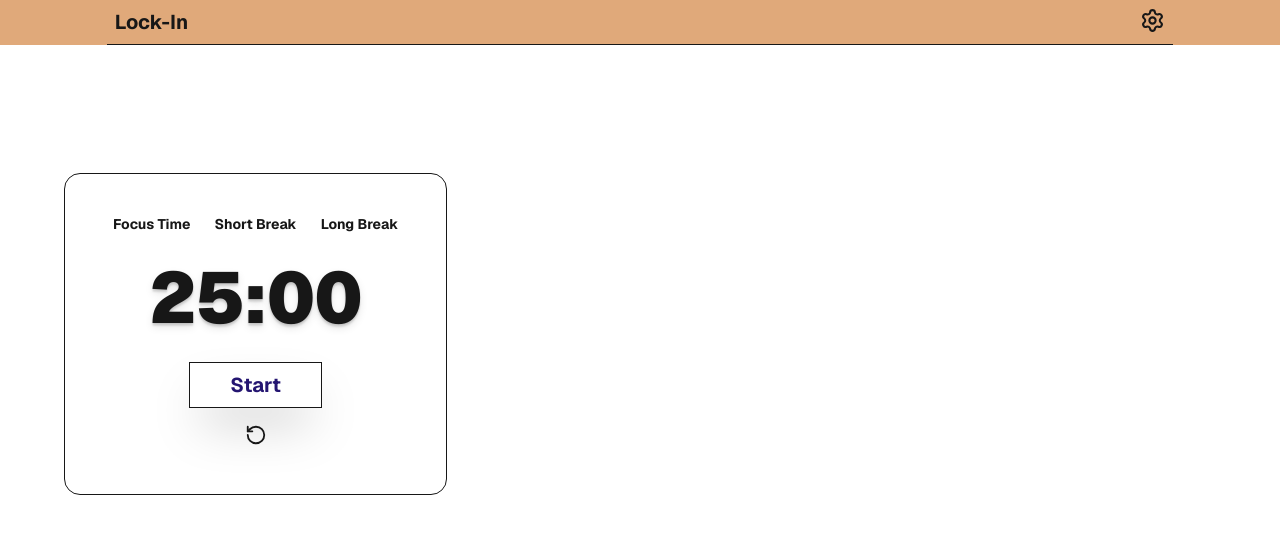
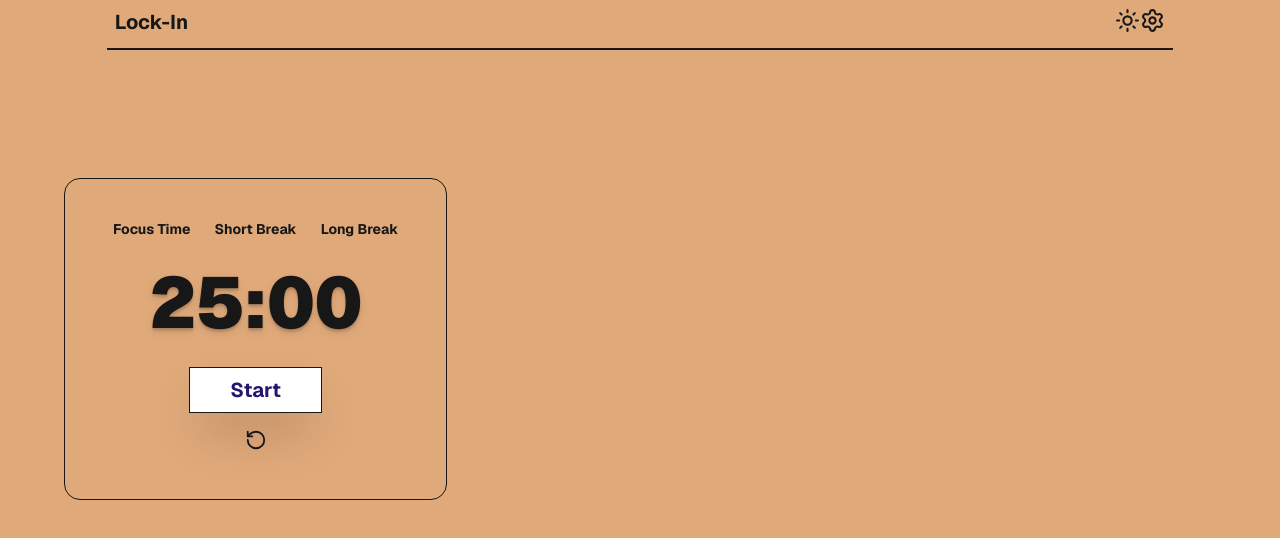
Before and after one commit to jvazquez30/pomodoro-timer, a Next.js app: page / in a window 1280 px wide. Shown: the top 538 px of the page. Built offline with nearby package versions, Linux system fonts and the light colour scheme.

Commit message:
added theme feature

```diff
--- a/src/app/components/Header.tsx
+++ b/src/app/components/Header.tsx
@@ -1,14 +1,29 @@
-import { Settings } from 'lucide-react';
+"use client"
+import { Settings, Sun, MoonStar,} from 'lucide-react';
+import { useState } from 'react';
 
 
 export default function Header() {
+  const [theme, setTheme] = useState<'light' | 'dark'>("light");
+
+
+
+  const handleToggleTheme = () => {
+    setTheme(theme === "light" ? 'dark' : 'light')
+    document.documentElement.classList.toggle('dark')
+  }
 
   return (
-    <div className="flex justify-between p-2 border-b-1 w-10/12">
+    <div className="flex justify-between p-2 border-b-2 w-10/12">
       <p className="text-xl font-bold">Lock-In</p>
-      <ul>
+      <ul className='flex justify-between'>
+         <li className=''>
+        <button type='button' onClick={handleToggleTheme}>
+          {theme === 'light' ? <Sun size={25}></Sun> : <MoonStar size={25}></MoonStar>}
+          </button>
+         </li>
+
         <li> <Settings size={25} /> </li>
-        <li></li>
       </ul>
     </div>
   )
--- a/src/app/globals.css
+++ b/src/app/globals.css
@@ -12,12 +12,14 @@
   --font-mono: var(--font-geist-mono);
 }
 
-@media (prefers-color-scheme: dark) {
-  :root {
+@custom-variant dark (&:where(.dark, .dark *));
+
+
+  :root.dark {
     --background: #837E7C;
     --foreground: #ededed;
   }
-}
+
 
 body {
   background: var(--background);
--- a/src/app/page.tsx
+++ b/src/app/page.tsx
@@ -1,4 +1,3 @@
-import Image from "next/image";
 import PomodoroTimer from "./components/PomodoroTimer";
 import Header from "./components/Header";
 
@@ -8,7 +7,7 @@ export default function Home() {
       <Header />
 
       <main className="flex flex-1 w-full flex-col items-center
-      justify-between py-32 px-16 bg-white dark:bg-[#241571]
+      justify-between py-32 px-16 bg-[#E0A97A] dark:bg-[#241571]
        sm:items-start">
         <PomodoroTimer />
       </main>
```
